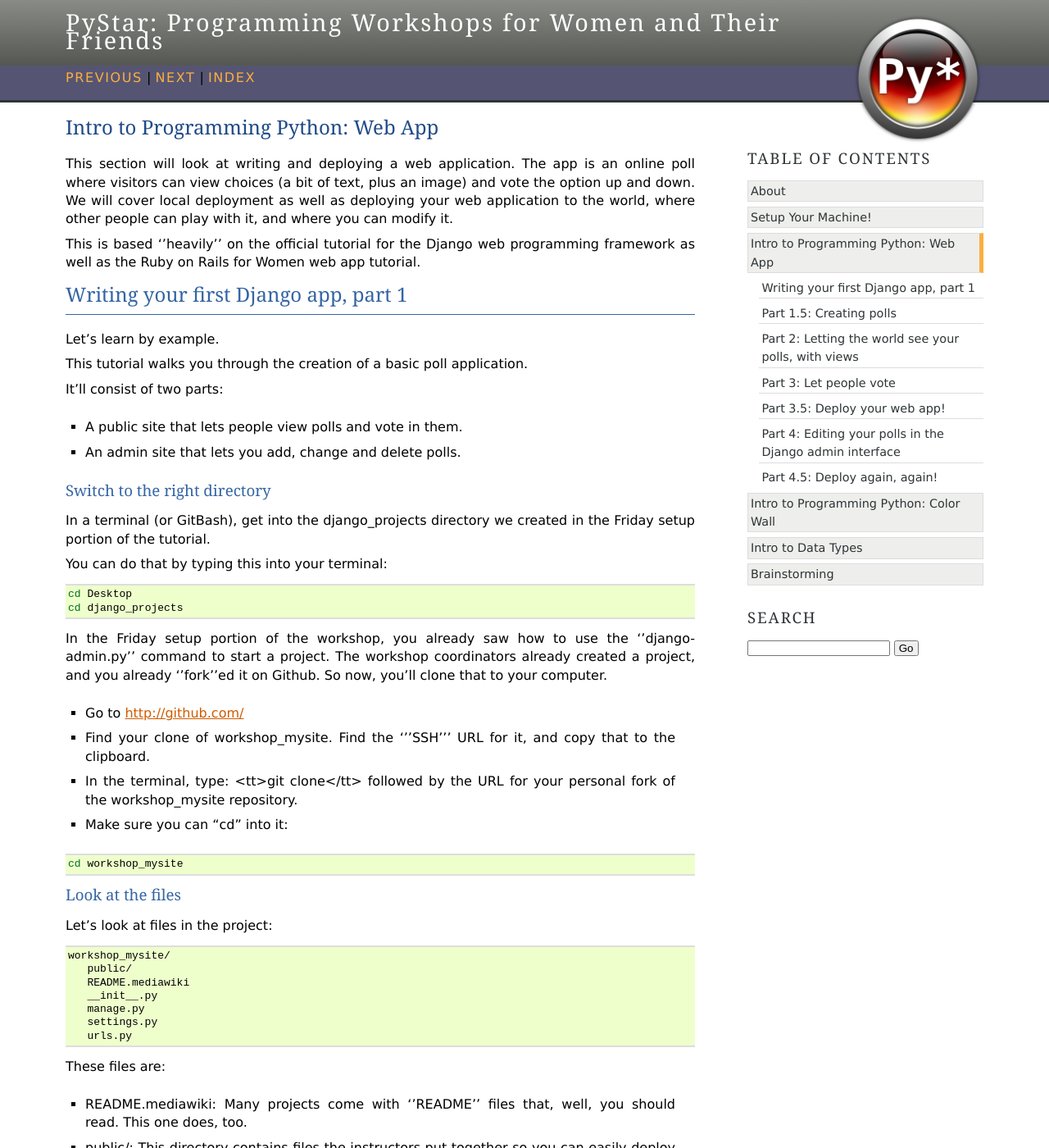
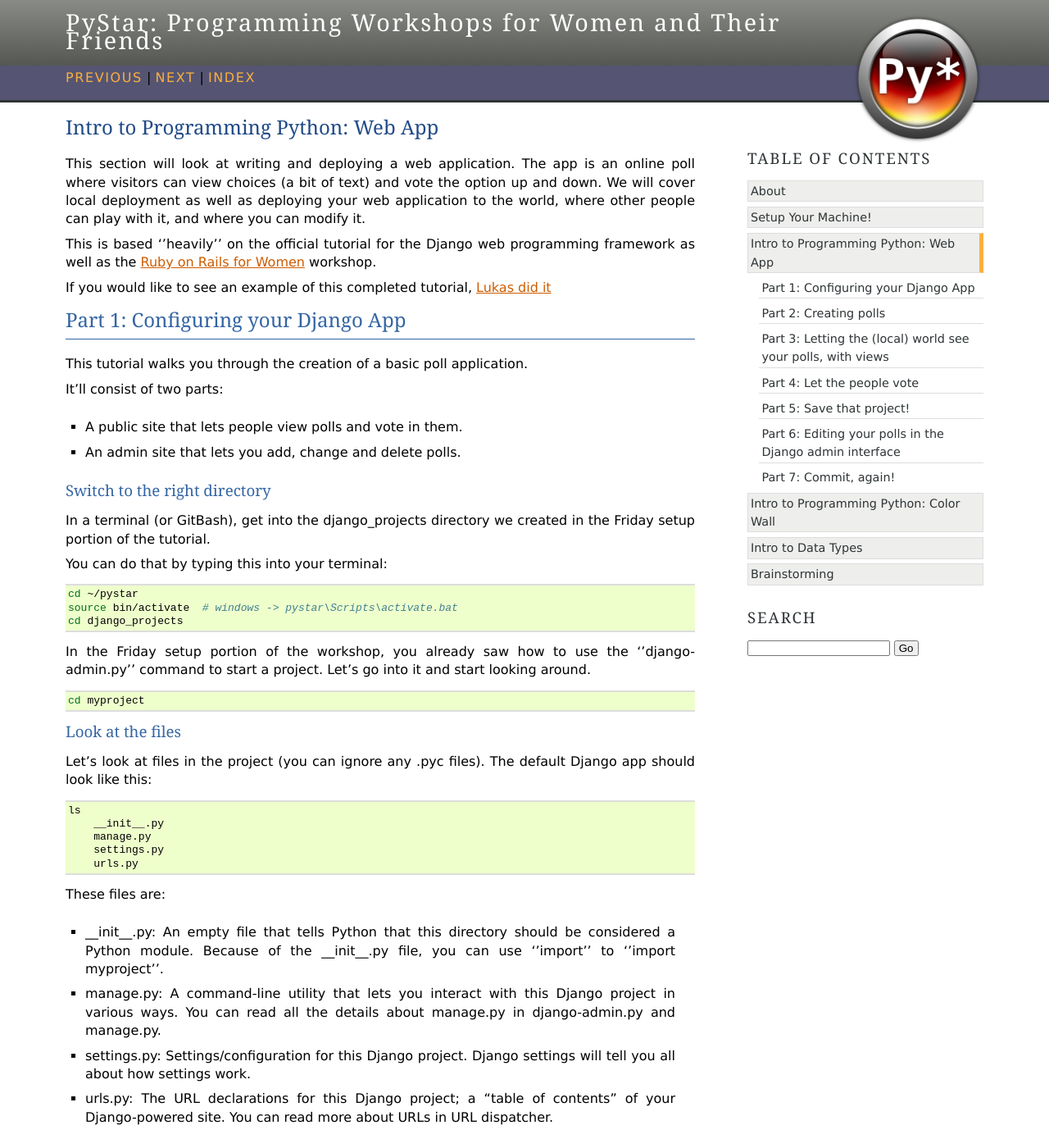
Before and after one commit to lsblakk/pystar, a Sphinx documentation site: the page built from docs/webapp.rst, in a window 1280 px wide and 1400 px high. Shown: the whole window at 82% size. Built offline with Sphinx 7.4.7, drawn with Linux system fonts in a browser that asks for light colours; some of the changed text lies outside the part shown.

Commit message:
Updated webapp after doing the whole thing, complete results at https://github.com/lsblakk/myproject

```diff
--- a/docs/webapp.rst
+++ b/docs/webapp.rst
@@ -6,17 +6,18 @@
 
 This section will look at writing and deploying a web application.
 The app is an online poll where visitors can view choices
-(a bit of text, plus an image) and vote the option up and down.
+(a bit of text) and vote the option up and down.
 We will cover local deployment as well as deploying your web application to the world,
 where other people can play with it, and where you can modify it.
 
 This is based ''heavily'' on the official tutorial for the Django web programming framework
-as well as the Ruby on Rails for Women web app tutorial.
+as well as the `Ruby on Rails for Women <http://www.wiki.devchix.com/index.php?title=Ruby_and_Rails_workshops_for_women>`_
+workshop.
 
-Writing your first Django app, part 1
+If you would like to see an example of this completed tutorial, `Lukas did it <https://github.com/lsblakk/myproject>`_
+
+Part 1: Configuring your Django App
 =======================================
-
-Let’s learn by example.
 
 This tutorial walks you through the creation of a basic poll application.
 
@@ -35,33 +36,27 @@
 
 .. code-block:: bash
 
-     cd Desktop
+     cd ~/pystar
+     source bin/activate  # windows -> pystar\Scripts\activate.bat
      cd django_projects
 
 In the Friday setup portion of the workshop, you already saw how
 to use the ''django-admin.py'' command to start a project.
-The workshop coordinators already created a project,
-and you already ''fork''ed it on Github. So now, you'll clone that to your computer.
-
-* Go to http://github.com/
-* Find your clone of workshop_mysite. Find the '''SSH''' URL for it, and copy that to the clipboard.
-* In the terminal, type: <tt>git clone</tt> followed by the URL for your personal fork of the workshop_mysite repository.
-* Make sure you can "cd" into it:
+Let's go into it and start looking around.
 
 .. code-block:: bash
 
-    cd workshop_mysite
+    cd myproject
 
 Look at the files
 -------------------------
 
-Let’s look at files in the project:
+Let’s look at files in the project (you can ignore any .pyc files). The default Django app should
+look like this:
 
 .. code-block:: bash
 
-     workshop_mysite/
-        public/
-        README.mediawiki
+    ls
         __init__.py
         manage.py
         settings.py
@@ -69,9 +64,7 @@
 
 These files are:
 
-* README.mediawiki: Many projects come with ''README'' files that, well, you should read. This one does, too.
-* public/: This directory contains files the instructors put together so you can easily deploy your web app to Alwaysdata.com.
-* __init__.py: An empty file that tells Python that this directory should be considered a Python module. Because of the __init__.py file, you can use ''import'' to ''import workshop_mysite''.
+* __init__.py: An empty file that tells Python that this directory should be considered a Python module. Because of the __init__.py file, you can use ''import'' to ''import myproject''.
 * manage.py: A command-line utility that lets you interact with this Django project in various ways. You can read all the details about manage.py in django-admin.py and manage.py.
 * settings.py: Settings/configuration for this Django project. Django settings will tell you all about how settings work.
 * urls.py: The URL declarations for this Django project; a "table of contents" of your Django-powered site. You can read more about URLs in URL dispatcher.
@@ -116,7 +109,7 @@
 '''settings.py''' is a Python script that only contains variable definitions.
 (Django looks at the values of these variables when it runs your web app.)
 
-Find the variable named <tt>SECRET_KEY</tt> and set it to whatever string
+Find the variable named `SECRET_KEY` and set it to whatever string
 you want. Go on, we'll wait.
 
 Database setup
@@ -125,7 +118,16 @@
 Keep looking at settings.py: The DATABASES variable is a dictionary with one key: '''default'''.
 
 The value is itself another dictionary with information about the site's default
-database. You can see from the ''NAME'' that the Django project uses a file called
+database. We're going to set our app to use an sqlite database which takes the form
+of a file on your system and therefore is really simple to move around with your app.
+Edit the lines in your settings.py to match the lines below:
+
+.. code-block:: bash
+
+    'ENGINE': 'django.db.backends.sqlite3', # Add 'postgresql_psycopg2', 'postgresql', 'mysql', 'sqlite3' or 'oracle'.
+    'NAME': 'database.db',
+
+You can see from the ''NAME'' that the Django project now uses a file called
 ''database.db'' to store information.
 
 '''Pop quiz''': Does database.db exist right now?
@@ -143,9 +145,7 @@
 * django.contrib.sites -- A framework for managing multiple sites with one Django installation.
 * django.contrib.messages -- A messaging framework.
 
-These applications are included by default as a convenience.
-
-Each of these applications makes use of at least one database table, so we need to create
+These applications are included by default as a convenience.  Each of these applications makes use of at least one database table, so we need to create
 the tables in the database before we can use them. To do that, run the following command:
 
 .. code-block:: bash
@@ -157,7 +157,7 @@
 message for each database table it creates, and you'll get a prompt asking you if you'd
 ike to create a superuser account for the authentication system. Go ahead and do that.
 
-Part 1.5: Creating polls
+Part 2: Creating polls
 ========================
 
 Creating models
@@ -184,12 +184,12 @@
 Django apps can live anywhere on the "Python path." That just means that you
 have to be able to ''import'' them when your Django project runs.
 
-In this tutorial, we'll create our poll app in the workshop_mysite directory for
+In this tutorial, we'll create our poll app in the myproject directory for
 simplicity. In the future, when you decide that the world needs to be able to
 use your poll app and plug it into their own projects, you can publish that
 directory separately.
 
-To create your app, make sure you're in the workshop_mysite directory and type this command:
+To create your app, make sure you're in the myproject directory and type this command:
 
 .. code-block:: bash
 
@@ -224,9 +224,9 @@
 In our simple poll app, we'll create two models: polls and choices.
 A poll has a question and a publication date. A choice has two fields: the
 text of the choice and a vote tally. Each choice is associated with a poll.
-(FIXME: Add image to Choice.)
 
-These concepts are represented by Python classes. Edit the polls/models.py file so it looks like this:
+These concepts are represented by Python classes.
+Edit the polls/models.py file so it looks like this:
 
 .. code-block:: bash
 
@@ -284,11 +284,16 @@
 
 .. code-block:: bash
 
-     INSTALLED_APPS = (
-         'django.contrib.auth',
-         'django.contrib.contenttypes',
-         'django.contrib.sessions',
-         'django.contrib.sites',
+    INSTALLED_APPS = (
+        'django.contrib.auth',
+        'django.contrib.contenttypes',
+        'django.contrib.sessions',
+        'django.contrib.sites',
+        'django.contrib.messages',
+        # Uncomment the next line to enable the admin:
+        # 'django.contrib.admin',
+        # Uncomment the next line to enable admin documentation:
+        # 'django.contrib.admindocs',
          'polls',
      )
 
@@ -362,10 +367,14 @@
 
 Great. Now, because it's been saved, it has an ID in the database. You can see that by typing this into the Python shell::
 
+.. code-block:: python
+
      >>> p.id
      1
 
 You can also access the database columns (Fields, in Django parlance) as Python attributes::
+
+.. code-block:: python
 
      >>> p.question
      "What's up?"
@@ -374,11 +383,17 @@
 
 We can time travel back in time! Or at least, we can send the Poll back in time::
 
+.. code-block:: python
+
      # Change values by changing the attributes, then calling save().
      >>> p.pub_date = datetime.datetime(2007, 4, 1, 0, 0)
      >>> p.save()
+     >>> p.pub_date
+     datetime.datetime(2007, 4, 1, 0, 0)
 
 Finally, we can also ask Django to show a list of all the Poll objects available::
+
+.. code-block:: python
 
      >>> Poll.objects.all()
      [<Poll: Poll object>]
@@ -386,15 +401,15 @@
 Wait a minute. <Poll: Poll object> is an utterly unhelpful representation of this object. Let's fix that by editing the polls model
 Use your '''text editor''' to open the polls/models.py file and adding a __unicode__() method to both Poll and Choice::
 
-     class Poll(models.Model):
-         # ...
-         def __unicode__(self):
-             return self.question
+    class Poll(models.Model):
+        # ...
+        def __unicode__(self):
+            return self.question
 
-     class Choice(models.Model):
-         # ...
-         def __unicode__(self):
-             return self.choice
+    class Choice(models.Model):
+        # ...
+        def __unicode__(self):
+            return self.choice
 
 It's important to add __unicode__() methods to your models, not only for your own sanity when dealing with the interactive prompt, but also because objects' representations are used throughout Django's automatically-generated admin.
 
@@ -409,8 +424,15 @@
          def was_published_today(self):
              return self.pub_date.date() == datetime.date.today()
 
-Note the addition of import datetime to reference Python's standard datetime module.
-FIXME: add explanation of why we did this
+Note the addition of import datetime to reference Python's standard datetime module. This allows
+us to use the datetime library module in models.py by calling it with datetime. To see what functions
+come with a module, you can test it in the interactive shell:
+
+.. code-block:: python
+
+    >>> dir(datetime)
+    ['MAXYEAR', 'MINYEAR', '__doc__', '__file__', '__name__', '__package__', 'date', 'datetime',
+    'datetime_CAPI', 'time', 'timedelta', 'tzinfo']
 
 Save these changes to the models.py file, and then start a new Python interactive shell by running python manage.py shell again::
 
@@ -444,7 +466,7 @@
      DoesNotExist: Poll matching query does not exist.
 
 Adding choices
----------------
+------------------------
 
 Right now, we have a Poll in the database, but it has no Choices. See::
 
@@ -479,6 +501,9 @@
 Visualize the database in SQLite Manager
 --------------------------------------------------------------
 
+This is optional, but interesting if you want to see your database in a GUI and/or
+know how to access your database.db from outside the project.
+
 When you call ''.save()'' on a model instance, Django saves that to the database.
 (Remember, Django is a web programming framework built around the idea of
 saving data in a SQL database.)
@@ -492,15 +517,15 @@
 * Open up Firefox
 * Find SQLite Manager in '''Tools'''->'''SQLite Manager'''
 * In the SQLite Manager menus, choose: '''Database'''->'''Connect Database'''
-* Find the '''workshop_mysite/database.db''' file.
+* Find the '''pystar/django_projects/myproject/database.db''' file.
 
 Browse your tables! This is another way of looking at the data you just created.
 
 '''Note''': In order to find the ''database.db'' file, you might need to ask SQLite
 Manager to show you all files, not just the ''\*.sqlite'' files.
 
-I (the author of this tutorial) think it's really important that you be able to find this
-database file. So go ahead and do this step. Browse around! Hooray.
+Now you know that you be able to find this
+database file. Browse around! Hooray.
 
 When you're satisfied with your Poll data, you can close it.
 
@@ -511,33 +536,50 @@
 
 We'll do that with ''git'' and ''Github''. On your own computer, get to a Terminal or a GitBash.
 
-Use '''cd''' to get into the '''workshop_mysite''' directory. If it's a fresh Terminal, this is what you'll do:
+Use '''cd''' to get into the '''myproject''' directory. If it's a fresh Terminal, this is what you'll do:
 
 .. code-block:: bash
 
-     cd Desktop
-     cd django_projects
-     cd workshop_mysite
+     cd ~/pystar/django_projects/myproject
 
-Use ''git add'' to add the content of your files to git:
+First you will create a git repository in the project directory, then add the content of your files to git:
 
 .. code-block:: bash
 
-    git add polls/*.py
+    # in myproject
+    git init
+
+We're going to want git to ignore any files that end with .pyc (compiled python code) when we push
+to our repo so we need to add that to .git/info/exclude:
+
+.. code-block:: bash
+
+    # in myproject directory
+    gedit .git/info/exclude
+
+    # add this line to the end of the file
+    .pyc
+
+Now you want to go to github.com and create a new repository called "myproject". On the main dashboard page, click on "New Repository" fill out the necessary information. Now back in your myproject directory you will add all your files to the repo:
+
+.. code-block:: bash
+
+    git add -A
 
 And use ''git commit'' to ''commit'' those files:
 
 .. code-block:: bash
 
-    git commit -m "I made these files and this is a message describing them"
+    git commit -m "Initial commit of django app project from the PyStar workshop"
 
-Finally, use ''git push'' to push those up to your Github repository:
+Finally, connect the remote github repo to your local one, and use ''git push'' to push those up to your Github repository:
 
 .. code-block:: bash
 
-    git push
+    git remote add origin git@github.com:username/myproject.git
+    git push origin master
 
-Go to your Github account. Find the ''workshop_mysite'' repository. Do you see your files?
+Go to your Github account. Find the ''myproject'' repository. Do you see your files?
 
 If so, proceed!
 
@@ -546,8 +588,8 @@
 
 In the next section of the tutorial, you'll write ''views'' that let other people look at your polls.
 
-Part 2: Letting the world see your polls, with views
-=======================================================
+Part 3: Letting the (local) world see your polls, with views
+===================================================================
 
 We have all these polls in our database. However, no one can see them, because we never
 made any web pages that ''render'' the polls into HTML.
@@ -555,7 +597,7 @@
 Let's change that with Django views.
 
 Philosophy
--------------
+----------------
 
 A view is a “type” of Web page in your Django application that generally serves a specific
 function and has a specific template. For example, in a Weblog application, you might
@@ -600,7 +642,7 @@
 text. In this case, we're matching the URLs people go to, and using regular expressions to
 categorize them into different kinds of
 
-(If (like me) you think regular expressions are intriguing and thrilling, you can read the
+(If you'd like to learn more about regular expressions read the
 `Dive into Python guide to regular expressions <http://diveintopython.org/regular_expressions/index.html>`_ sometime.
 Or you can look at this `comic <http://xkcd.com/208/>`_.)
 
@@ -614,16 +656,16 @@
 Adding URLs to urls.py
 ------------------------
 
-When we ran django-admin.py startproject workshop_mysite to create the project,
+When we ran django-admin.py startproject myproject to create the project,
 Django created a default URLconf. Take a look at '''settings.py''' for this line:
 
 .. code-block:: bash
 
- ROOT_URLCONF = 'workshop_mysite.urls'
+ ROOT_URLCONF = 'myproject.urls'
 
-That means that the default URLconf is workshop_mysite/urls.py.
+That means that the default URLconf is myproject/urls.py.
 
-Time for an example. Edit the file workshop_mysite/urls.py so it looks like this:
+Time for an example. Edit the file myproject/urls.py so it looks like this:
 
 .. code-block:: bash
 
@@ -871,15 +913,8 @@
 Load the new detail page in your browser: http://127.0.0.1:8000/polls/1/
 The poll choices now appear.
 
-Adding some style
------------------------------
-
-The web page looks okay, but it is somewhat drab.
-
-FIXME: CSS
-
-Part 3: Let people vote
-=========================
+Part 4: Let the people vote
+============================================
 
 Write a simple form
 ------------------------------
@@ -916,14 +951,14 @@
 .. code-block:: python
 
     from django.template import RequestContext
+    from django.shortcuts import get_object_or_404, render_to_response
     # ...
     def detail(request, poll_id):
         p = get_object_or_404(Poll, pk=poll_id)
-        return render_to_response('polls/detail.html', {'poll': p},
-                                   context_instance=RequestContext(request))
+        return render_to_response('polls/detail.html', {'poll': p}, context_instance=RequestContext(request))
 
 
-The details of how this works are explained in the `documentation for RequestContext
+Notice we also added a function that checks if a 404 is returned for us, less lines of code! The details of how the RequestContext works are explained in the `documentation for RequestContext
 <http://docs.djangoproject.com/en/dev/ref/templates/api/#subclassing-context-requestcontext>`_
 
 Now, let's create a Django view that handles the submitted data and does something
@@ -1021,57 +1056,19 @@
 
 Does it work?! If so, show your neighbor!
 
-Part 3.5: Deploy your web app!
+Part 5: Save that project!
 ================================
 
-You've done a lot of work. It's time to share it with the world.
-
-This workshop follows a workflow very similar to what I personally use in my professional
-Django projects: using ''git'' to store the history of my project on my computer, and using
-that to synchronize with a web server other people can see.
-
-You've already pushed some work to Github. To get our changes over to alwaysdata. you'll:
-
-# Add and commit files on your own computer.
-# Push your changes to Github.
-# Connect to your alwaysdata.com account via SSH/PuTTY
-# Run "git pull" to get the latest version to your Alwaysdata account.
-
-So we'll do those steps in order.
-
-To do the ''add and commit'', open up your Terminal or GitBash:
+This is a great time to COMMIT!
 
 .. code-block:: bash
 
-     git add .
-     git commit -m "More changes"
+    # in myprojects
+    git add -A
+    git commit -m "My voting app works"
+    git push origin master
 
-To push:
-
-.. code-block:: bash
-
-    git push
-
-Now, open up SSH or PuTTY and connect to your alwaysdata.com account.
-
-Finally, in '''that''' terminal:
-
-.. code-block:: bash
-
-     cd workshop_mysite
-     git pull
-
-Okay, not quite finally. You might need to go to
-https://admin.alwaysdata.com/advanced/processes/ and
-click ''Restart my applications''.
-
-Go to your alwaysdata site's /polls/ page. For me, I'd go to:
-
-* http://paulproteus.alwaysdata.com/polls/
-
-You should see your poll!
-
-Part 4: Editing your polls in the Django admin interface
+Part 6: Editing your polls in the Django admin interface
 =============================================================
 
 So far, you've been adding data to your database using the ''manage.py shell''.
@@ -1101,9 +1098,23 @@
 The Django admin site is not activated by default – it’s an opt-in thing.
 To activate the admin site for your installation, do these three things:
 
-* Open up '''workshop_mysite/settings.py''' and add "django.contrib.admin" to your INSTALLED_APPS setting.
-* Run python manage.py syncdb. Since you have added a new application to INSTALLED_APPS, the database tables need to be updated.
-* Edit your '''workshop_mysite/urls.py''' file and uncomment the lines that reference the admin – there are three lines in total to uncomment.
+* Open up '''myproject/settings.py''' and uncomment "django.contrib.admin" and "django.contrib.admindocs" in your INSTALLED_APPS setting.
+* Edit your '''myproject/urls.py''' file and uncomment the lines that reference the admin – there are four lines in total to uncomment.
+
+.. code-block:: bash
+
+    from django.contrib import admin
+    admin.autodiscover()
+
+    # and
+    (r'^admin/doc/', include('django.contrib.admindocs.urls')),
+    (r'^admin/', include(admin.site.urls)),
+
+Since you have added a new application to INSTALLED_APPS, the database tables need to be updated:
+
+.. code-block:: bash
+
+    python manage.py syncdb.
 
 Start the development server
 ---------------------------------------------
@@ -1310,5 +1321,7 @@
 
 Create a poll! Create some choices. Find your views, and show them to the world.
 
-Part 4.5: Deploy again, again!
+Part 7: Commit, again!
 ================================
+
+You know what to do now, right? :)
```
Also changed, not shown: other parts of docs/webapp.rst (+3 -3 lines), docs/dependencies/dep-django.rst (+68 -4 lines).
